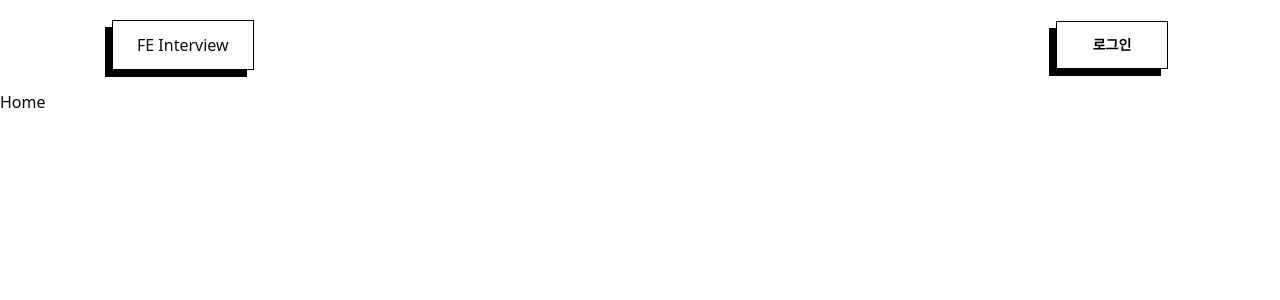
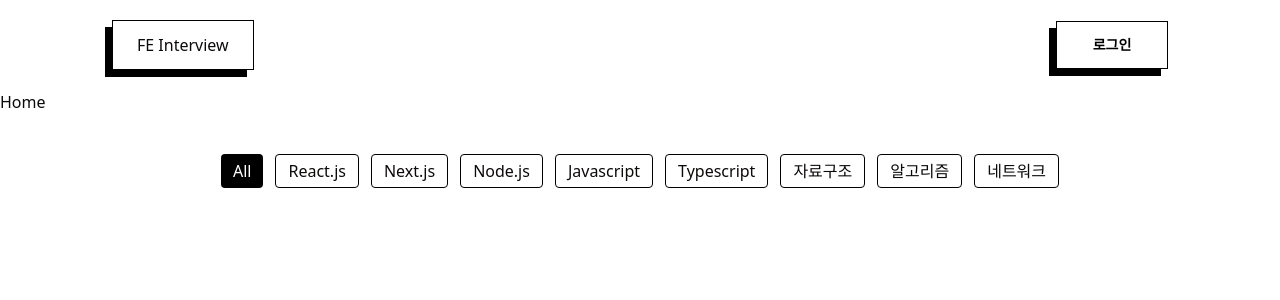
Before and after one commit to crayonzgrim/fe-interview-preview, a Next.js app: page / in a window 1280 px wide. Shown: the top 300 px of the page. Built offline with nearby package versions, Linux system fonts and the light colour scheme; no server answers.

Commit message:
:hammer: Category page

```diff
--- /dev/null
+++ b/src/app/(main)/answer/page.tsx
@@ -0,0 +1,3 @@
+export default function AnswerPage() {
+  return <div>AnswerPage</div>
+}
--- /dev/null
+++ b/src/app/(main)/categories/page.tsx
@@ -0,0 +1,3 @@
+export default function CategoriesPage() {
+  return <div>CategoriesPage</div>
+}
--- /dev/null
+++ b/src/app/(main)/questions/page.tsx
@@ -0,0 +1,3 @@
+export default function Questionspage() {
+  return <div>Questionspage</div>
+}
--- a/src/app/page.tsx
+++ b/src/app/page.tsx
@@ -1,3 +1,10 @@
+import { CategoryList } from '@/components/categories'
+
 export default function Home() {
-  return <div>Home</div>;
+  return (
+    <div>
+      <h1>Home</h1>
+      <CategoryList />
+    </div>
+  )
 }
--- a/src/auth/index.ts
+++ b/src/auth/index.ts
@@ -16,9 +16,6 @@ const authOptions: NextAuthConfig = {
       clientId: process.env.GOOGLE_CLIENT_ID as string,
       clientSecret: process.env.GOOGLE_CLIENT_SECRET as string
     })
-    // Credentials({
-    //   name: 'Credentials',
-    //   credentials: {
     //     username: {
     //       label: 'Username',
     //       type: 'text',
@@ -51,7 +48,35 @@ const authOptions: NextAuthConfig = {
     // })
   ],
   basePath: BASE_PATH,
-  secret: process.env.NEXTAUTH_SECRET
+  secret: process.env.NEXTAUTH_SECRET,
+  session: {
+    strategy: 'jwt',
+    maxAge: 60 * 60 * 24
+  },
+  callbacks: {
+    signIn: async () => {
+      return true
+    },
+    jwt: async ({ token, user }) => {
+      return token
+    },
+    session: async ({ session, token }) => {
+      return session
+    },
+    redirect: async ({ url, baseUrl }) => {
+      if (url.startsWith('/')) return `${baseUrl}${url}`
+      if (url) {
+        const { search, origin } = new URL(url)
+        const callbackUrl = new URLSearchParams(search).get('callbackUrl')
+        if (callbackUrl)
+          return callbackUrl.startsWith('/')
+            ? `${baseUrl}${callbackUrl}`
+            : callbackUrl
+        if (origin === baseUrl) return url
+      }
+      return baseUrl
+    }
+  }
 }
 
 export const { handlers, auth, signIn, signOut } = NextAuth(authOptions)
--- /dev/null
+++ b/src/components/categories/CategoryItem.tsx
@@ -0,0 +1,3 @@
+export const CategoryItem = () => {
+  return <div>CategoryItem</div>
+}
--- /dev/null
+++ b/src/components/categories/CategoryList.tsx
@@ -0,0 +1,53 @@
+'use client'
+
+import { useState } from 'react'
+
+const CATEGORIES = [
+  'All',
+  'React.js',
+  'Next.js',
+  'Node.js',
+  'Javascript',
+  'Typescript',
+  '자료구조',
+  '알고리즘',
+  '네트워크'
+]
+
+export const CategoryList = () => {
+  /** Property */
+  const [selectedCategory, setSelectedCategory] = useState('All')
+
+  //선택된 메뉴 색상
+  const selectedMenuClassName = `rounded-sm bg-black px-3 py-1 text-white`
+
+  /** Function */
+  const changeCategoryHandler = (value: string) => {
+    setSelectedCategory(value)
+  }
+
+  /** Render */
+  return (
+    <div className="">
+      <div className="my-10 flex justify-center gap-3">
+        {CATEGORIES.map((menu) => {
+          return (
+            <button
+              key={menu}
+              onClick={() => changeCategoryHandler(menu)}
+              className={
+                selectedCategory === menu
+                  ? selectedMenuClassName
+                  : 'rounded-sm border border-black px-3 py-1'
+              }
+            >
+              {menu}
+            </button>
+          )
+        })}
+      </div>
+
+      <div className="grid grid-cols-4 gap-4 px-24 py-4"></div>
+    </div>
+  )
+}
--- /dev/null
+++ b/src/components/categories/index.ts
@@ -0,0 +1,2 @@
+export * from './CategoryItem'
+export * from './CategoryList'
```
